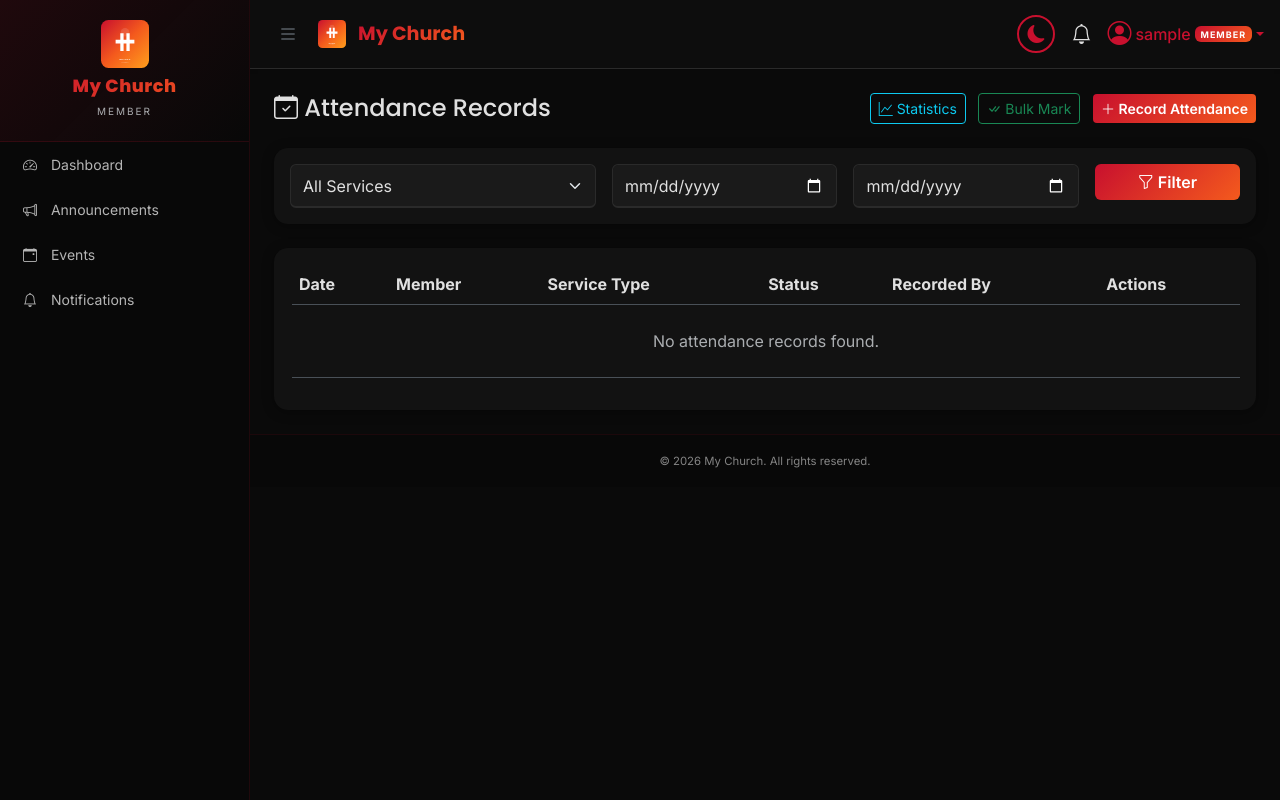
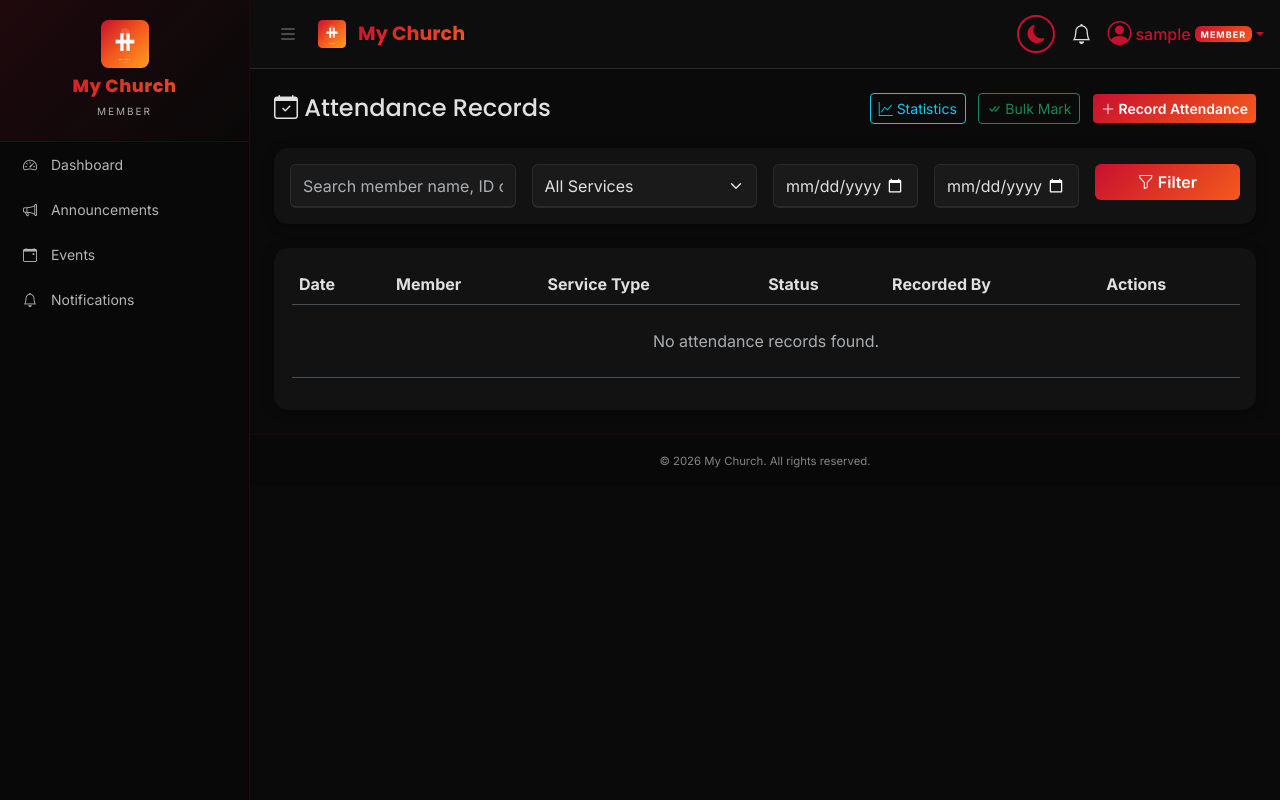
Before and after one commit to nuelfelix03-rgb/THE-BRANCH-ASSEMBLIES, a Flask app: page /attendance/ in a window 1280 px wide. Run offline with Flask 3, Linux system fonts and the light colour scheme; the visitor is signed in with stand-in values (Sample User, id 1); data comes from the database, SQL or seed files in the repository; data that the repository does not hold is empty; some libraries are stand-ins or nearby versions.

Commit message:
new updates

```diff
--- a/app/routes/attendance.py
+++ b/app/routes/attendance.py
@@ -17,9 +17,18 @@ def list_attendance():
     service_filter = request.args.get('service_type', '')
     date_from = request.args.get('date_from', '')
     date_to = request.args.get('date_to', '')
+    search_query = request.args.get('search', '').strip()
 
-    query = Attendance.query
+    query = Attendance.query.join(Member, Attendance.member_id == Member.id)
 
+    if search_query:
+        like = f'%{search_query}%'
+        query = query.filter(
+            Member.member_id.like(like) |
+            Member.first_name.like(like) |
+            Member.last_name.like(like) |
+            Member.phone.like(like)
+        )
     if service_filter:
         query = query.filter(Attendance.service_type == service_filter)
     if date_from:
@@ -33,7 +42,7 @@ def list_attendance():
 
     return render_template('attendance/list.html', attendance_records=attendance_records,
                           service_types=service_types, service_filter=service_filter,
-                          date_from=date_from, date_to=date_to)
+                          date_from=date_from, date_to=date_to, search_query=search_query)
 
 
 @attendance_bp.route('/add', methods=['GET', 'POST'])
--- a/app/templates/attendance/list.html
+++ b/app/templates/attendance/list.html
@@ -19,7 +19,10 @@
 <div class="card mb-4">
     <div class="card-body">
         <form method="GET" class="row g-3">
-            <div class="col-md-4">
+            <div class="col-md-3">
+                <input type="text" name="search" class="form-control" value="{{ search_query }}" placeholder="Search member name, ID or phone...">
+            </div>
+            <div class="col-md-3">
                 <select name="service_type" class="form-select">
                     <option value="">All Services</option>
                     {% for st in service_types %}
@@ -27,10 +30,10 @@
                     {% endfor %}
                 </select>
             </div>
-            <div class="col-md-3">
+            <div class="col-md-2">
                 <input type="date" name="date_from" class="form-control" value="{{ date_from }}" placeholder="From date">
             </div>
-            <div class="col-md-3">
+            <div class="col-md-2">
                 <input type="date" name="date_to" class="form-control" value="{{ date_to }}" placeholder="To date">
             </div>
             <div class="col-md-2">
@@ -88,7 +91,7 @@
                 {% for page_num in attendance_records.iter_pages() %}
                     {% if page_num %}
                     <li class="page-item {% if page_num == attendance_records.page %}active{% endif %}">
-                        <a class="page-link" href="{{ url_for('attendance.list_attendance', page=page_num, service_type=service_filter, date_from=date_from, date_to=date_to) }}">{{ page_num }}</a>
+                        <a class="page-link" href="{{ url_for('attendance.list_attendance', page=page_num, service_type=service_filter, date_from=date_from, date_to=date_to, search=search_query) }}">{{ page_num }}</a>
                     </li>
                     {% endif %}
                 {% endfor %}
```
